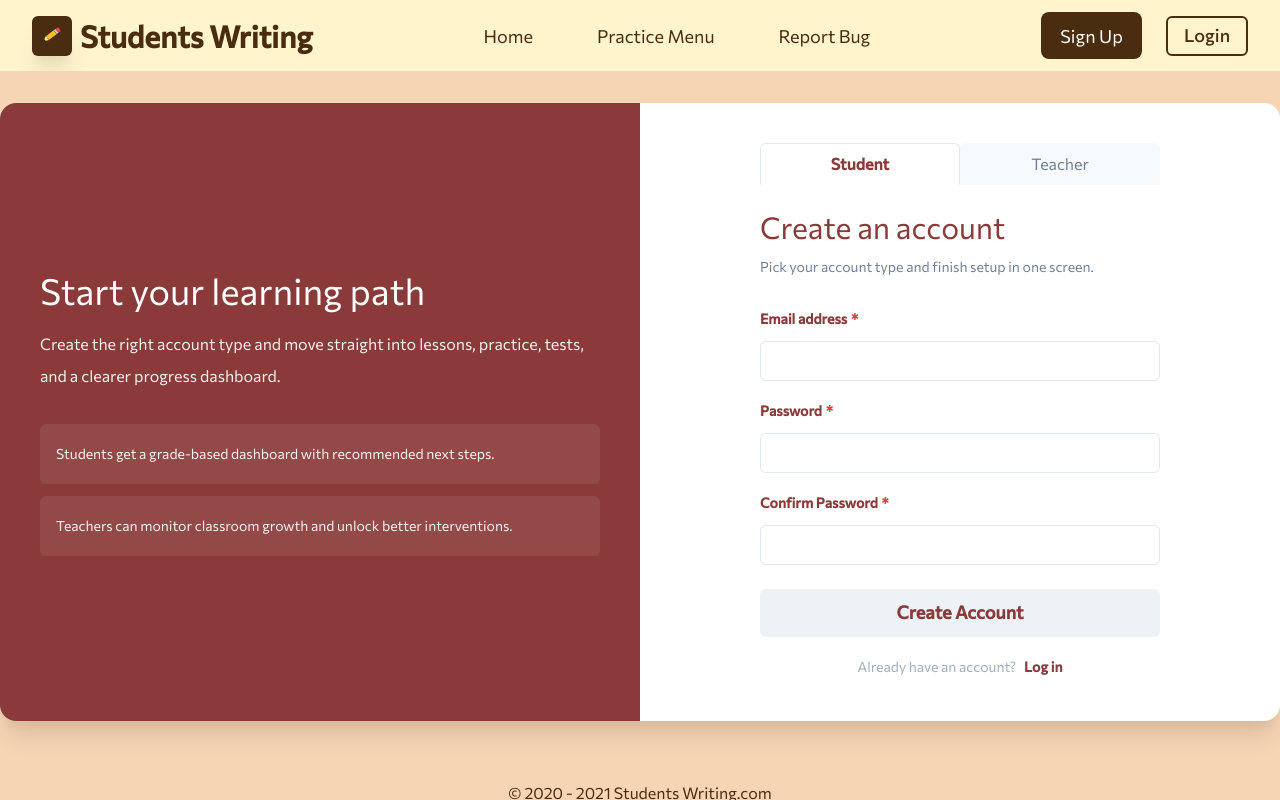
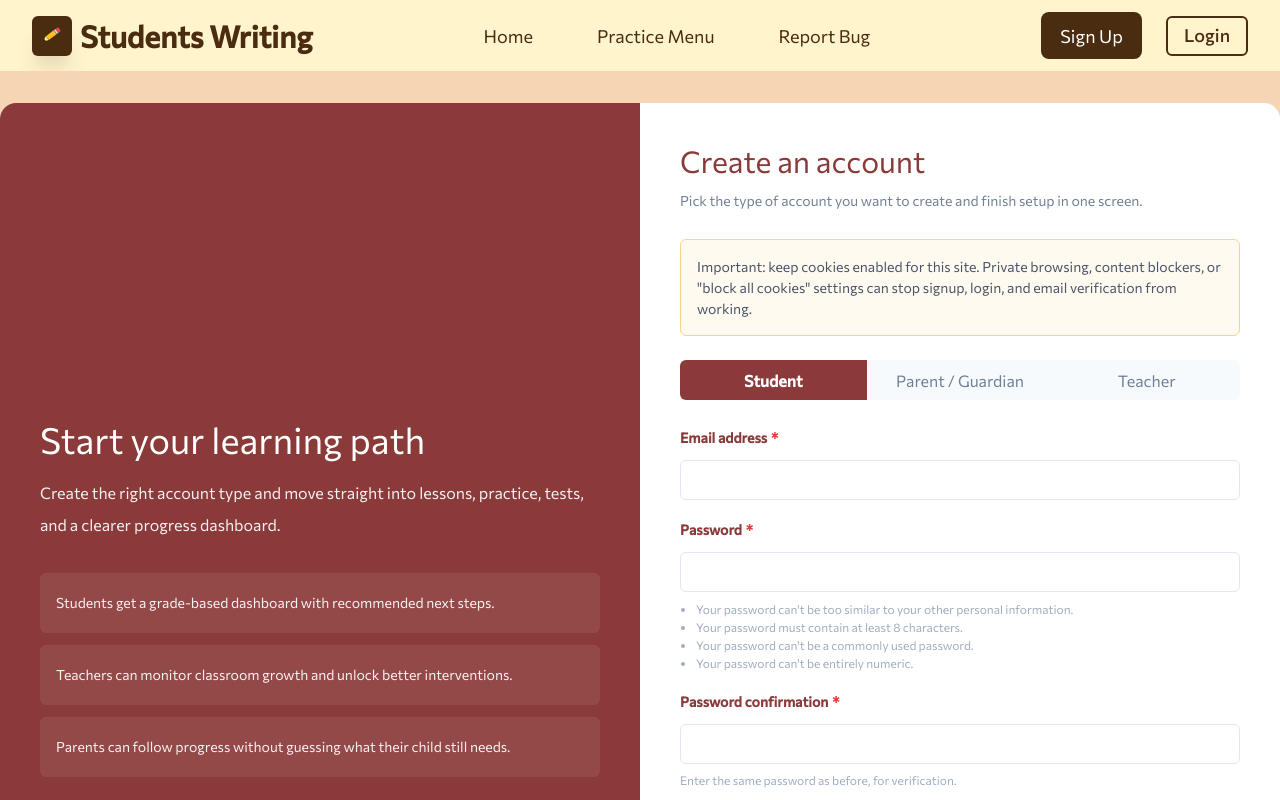
Before and after one commit to BloodNoon/grammar-ai, a React (Create React App) app in the folder client/: page /signup in a window 1280 px wide. Built offline with nearby package versions, Linux system fonts and the light colour scheme; no server answers.

Commit message:
Update Signup.js
I updated the content by adding a Parent/Guardian role option, a Grade dropdown for students, a cookie notice, and a "Create a teacher account" shortcut.

```diff
--- a/client/src/pages/Signup.js
+++ b/client/src/pages/Signup.js
@@ -11,6 +11,7 @@
   Heading,
   Button,
   Input,
+  Select,
   FormControl,
   FormLabel,
   FormErrorMessage,
@@ -18,16 +19,23 @@
   HStack,
   VStack,
   Box,
+  List,
+  ListItem,
   Alert,
   AlertIcon,
-  Tabs,
-  TabList,
-  Tab,
+  ButtonGroup,
 } from "@chakra-ui/react";
 
 const SIGNUP_HIGHLIGHTS = [
   "Students get a grade-based dashboard with recommended next steps.",
   "Teachers can monitor classroom growth and unlock better interventions.",
+  "Parents can follow progress without guessing what their child still needs.",
+];
+
+const ROLES = [
+  { value: "student", label: "Student" },
+  { value: "parent", label: "Parent / Guardian" },
+  { value: "teacher", label: "Teacher" },
 ];
 
 export default function Signup() {
@@ -47,12 +55,15 @@
       email: "",
       password: "",
       confirmPassword: "",
+      grade: "",
       role: "student",
     },
   });
 
+  const [role, setRole] = useState("student");
+
   const { isLoading, isError, error, mutate } = useMutation(
-    ({ email, password, role }) => signUp(email, password, role),
+    ({ email, password, role, grade }) => signUp(email, password, role, grade),
     { onSuccess: () => queryClient.invalidateQueries("user") },
   );
 
@@ -61,13 +72,18 @@
   }
 
   async function onSubmit(data) {
-    const { email, password, role } = data;
+    const { email, password, role, grade } = data;
     try {
-      mutate({ email, password, role });
+      mutate({ email, password, role, grade });
       history.push("/");
     } catch (err) {
       console.error(err, "Failed to create an account.");
     }
+  }
+
+  function selectRole(value) {
+    setValue("role", value);
+    setRole(value);
   }
 
   return (
@@ -115,63 +131,50 @@
 
         <GridItem p="2.5rem">
           <Flex direction="column" justify="center" h="100%">
-            <form
-              onSubmit={handleSubmit(onSubmit)}
-              style={{ width: "100%", maxWidth: "400px", margin: "0 auto" }}
+            <Heading size="lg" mb="0.5rem" color="brand.700" fontWeight="normal">
+              Create an account
+            </Heading>
+            <Text color="gray.500" mb="1.5rem" fontSize="sm">
+              Pick the type of account you want to create and finish setup in
+              one screen.
+            </Text>
+
+            <Box
+              bg="orange.50"
+              border="1px solid"
+              borderColor="orange.200"
+              borderRadius="md"
+              p="1rem"
+              mb="1.5rem"
+              fontSize="sm"
+              color="gray.600"
             >
+              Important: keep cookies enabled for this site. Private
+              browsing, content blockers, or "block all cookies" settings can
+              stop signup, login, and email verification from working.
+            </Box>
+
+            <form onSubmit={handleSubmit(onSubmit)} style={{ width: "100%" }}>
               {/* Hidden input to ensure 'role' is tracked by the form */}
               <input type="hidden" {...register("role")} />
 
-              {/* --- TABBED ROLE SELECTOR --- */}
-              <Tabs
-                isFitted
-                variant="enclosed"
-                mb="1.5rem"
-                /* Index 0 is the first tab (Student)
-                                  Index 1 is the second tab (Teacher)
-                                  When they click, we update the hidden form value!
-                                */
-                onChange={(index) =>
-                  setValue("role", index === 0 ? "student" : "teacher")
-                }
-              >
-                <TabList mb="1em" borderColor="gray.200">
-                  <Tab
-                    _selected={{
-                      color: "brand.700",
-                      borderColor: "gray.200",
-                      borderBottomColor: "white",
-                      bg: "white",
-                      fontWeight: "bold",
-                    }}
-                    color="gray.500"
-                    bg="gray.50"
+              {/* --- ROLE SELECTOR (Student / Parent-Guardian / Teacher) --- */}
+              <ButtonGroup mb="1.5rem" isAttached w="100%">
+                {ROLES.map((r) => (
+                  <Button
+                    key={r.value}
+                    flex="1"
+                    onClick={() => selectRole(r.value)}
+                    bg={role === r.value ? "brand.700" : "gray.50"}
+                    color={role === r.value ? "white" : "gray.500"}
+                    fontWeight={role === r.value ? "bold" : "normal"}
+                    _hover={{ bg: role === r.value ? "brand.700" : "gray.100" }}
                   >
-                    Student
-                  </Tab>
-                  <Tab
-                    _selected={{
-                      color: "brand.700",
-                      borderColor: "gray.200",
-                      borderBottomColor: "white",
-                      bg: "white",
-                      fontWeight: "bold",
-                    }}
-                    color="gray.500"
-                    bg="gray.50"
-                  >
-                    Teacher
-                  </Tab>
-                </TabList>
-              </Tabs>
+                    {r.label}
+                  </Button>
+                ))}
+              </ButtonGroup>
               {/* --------------------------- */}
-
-              <Heading size="lg" mb="0.5rem" color="brand.700" fontWeight="normal">
-                Create an account
-              </Heading>
-              <Text color="gray.500" mb="1.5rem" fontSize="sm">
-                Pick your account type and finish setup in one screen.
-              </Text>
 
               <FormControl
                 id="email"
@@ -197,7 +200,7 @@
                 id="password"
                 isRequired
                 isInvalid={errors.password}
-                mb="1rem"
+                mb="0.5rem"
               >
                 <FormLabel color="brand.700" fontWeight="600" fontSize="sm">
                   Password
@@ -216,6 +219,12 @@
                 />
                 <FormErrorMessage>{errors.password?.message}</FormErrorMessage>
               </FormControl>
+              <List fontSize="xs" color="gray.400" mb="1rem" pl="1rem" styleType="disc">
+                <ListItem>Your password can't be too similar to your other personal information.</ListItem>
+                <ListItem>Your password must contain at least 8 characters.</ListItem>
+                <ListItem>Your password can't be a commonly used password.</ListItem>
+                <ListItem>Your password can't be entirely numeric.</ListItem>
+              </List>
 
               <FormControl
                 id="confirmPassword"
@@ -224,7 +233,7 @@
                 mb="1.5rem"
               >
                 <FormLabel color="brand.700" fontWeight="600" fontSize="sm">
-                  Confirm Password
+                  Password confirmation
                 </FormLabel>
                 <Input
                   name="confirmPassword"
@@ -239,7 +248,31 @@
                 <FormErrorMessage>
                   {errors.confirmPassword?.message}
                 </FormErrorMessage>
+                {!errors.confirmPassword && (
+                  <Text fontSize="xs" color="gray.400" mt="0.25rem">
+                    Enter the same password as before, for verification.
+                  </Text>
+                )}
               </FormControl>
+
+              {role === "student" && (
+                <FormControl id="grade" mb="1.5rem">
+                  <FormLabel color="brand.700" fontWeight="600" fontSize="sm">
+                    Grade
+                  </FormLabel>
+                  <Select
+                    placeholder="Select your grade"
+                    focusBorderColor="orange.300"
+                    {...register("grade")}
+                  >
+                    {[...Array(12)].map((_, i) => (
+                      <option key={i + 1} value={i + 1}>
+                        Grade {i + 1}
+                      </option>
+                    ))}
+                  </Select>
+                </FormControl>
+              )}
 
               <Button
                 isLoading={isLoading}
@@ -253,10 +286,26 @@
                 _hover={{ bg: "#E2E8F0" }}
                 fontWeight="600"
               >
-                Create Account
+                Create {ROLES.find((r) => r.value === role)?.label} Account
               </Button>
 
-              <HStack justify="center" fontSize="sm">
+              {role !== "teacher" && (
+                <Text fontSize="sm" color="gray.500" mb="1rem">
+                  Teacher account?{" "}
+                  <Text
+                    as="span"
+                    color="brand.700"
+                    fontWeight="bold"
+                    cursor="pointer"
+                    onClick={() => selectRole("teacher")}
+                  >
+                    Create a teacher account here
+                  </Text>
+                  .
+                </Text>
+              )}
+
+              <HStack fontSize="sm">
                 <Text color="gray.400">Already have an account?</Text>
                 <Text as={Link} to="/login" color="brand.700" fontWeight="bold">
                   Log in
```
